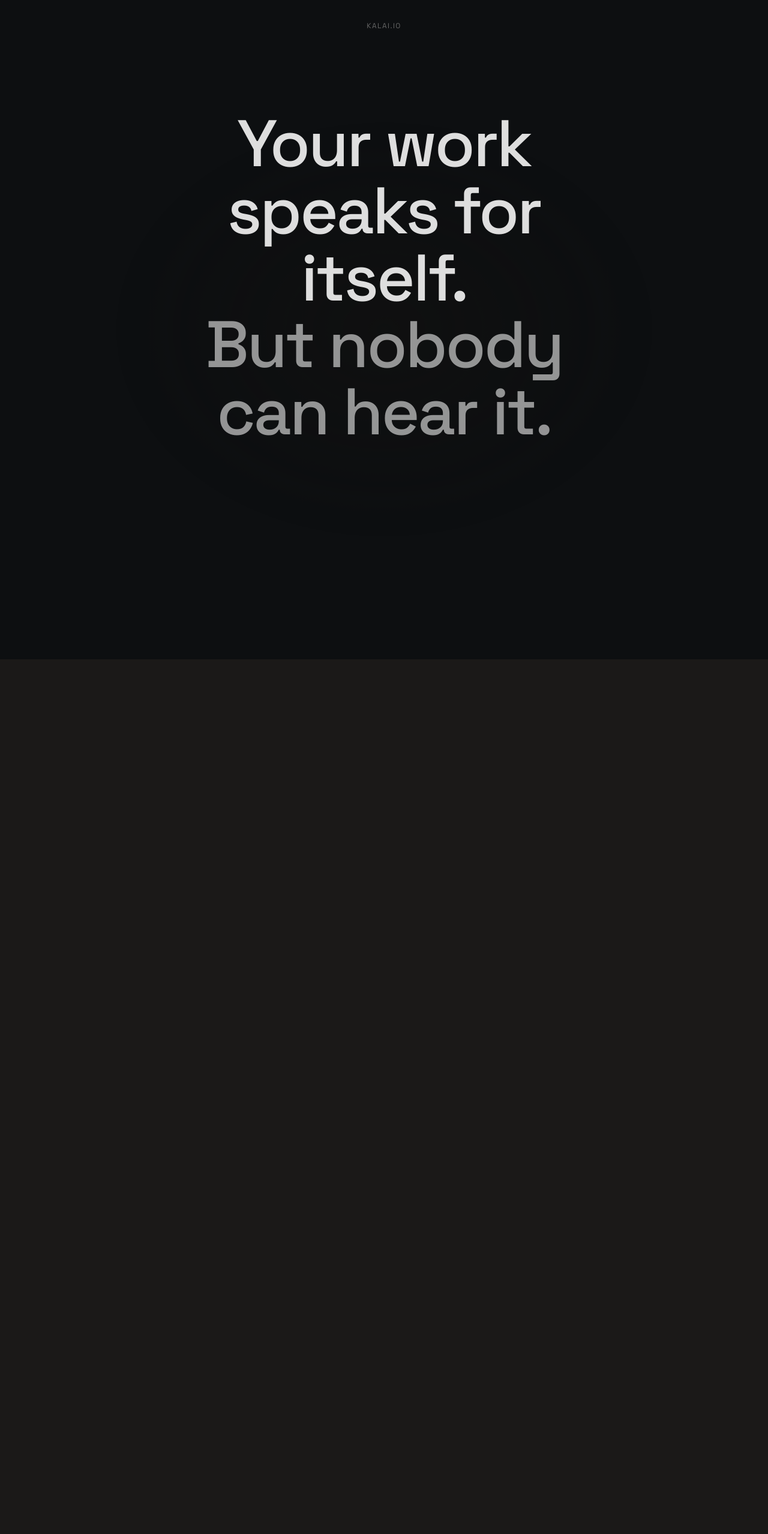
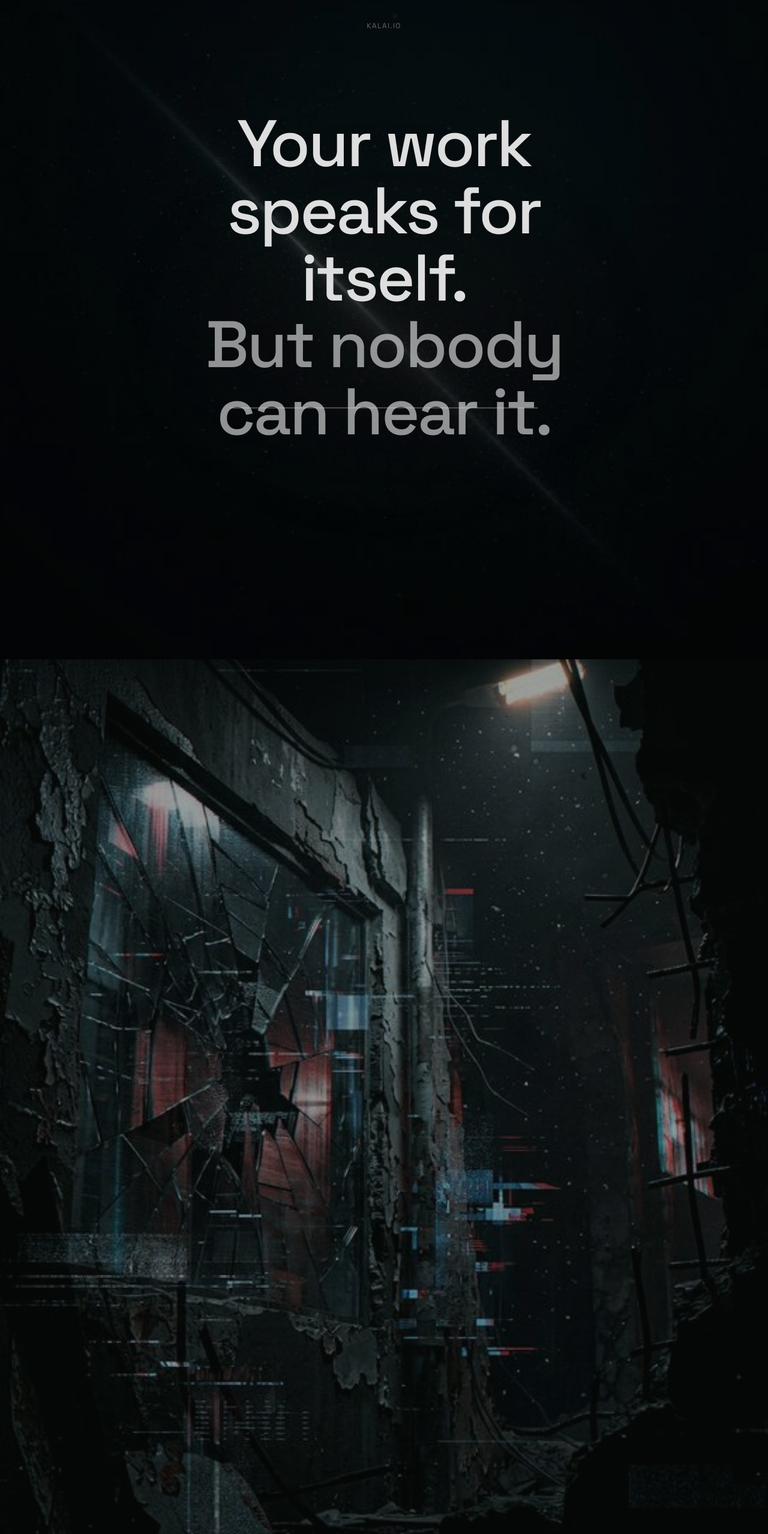
Before and after one commit to suganth-architect/kalai.io, a Next.js app: page / in a window 1280 px wide. Shown: the top 2557 px of the page at 60% size. Built offline with nearby package versions, Linux system fonts and the light colour scheme.

Commit message:
Fix CSS backgrounds hiding Thread and Images

```diff
--- a/src/app/components/Thread.tsx
+++ b/src/app/components/Thread.tsx
@@ -424,7 +424,7 @@ export default function Thread() {
         <path
           key={`core-${i}`}
           ref={setPathRef(i)}
-          className="thread-line mix-blend-screen"
+          className="thread-line"
           fill="none"
           strokeLinecap="round"
           strokeLinejoin="round"
--- a/src/app/styles/layout.css
+++ b/src/app/styles/layout.css
@@ -38,27 +38,27 @@
 /* ── Stage Sections ── */
 
 .stage-arrival {
-  background-color: var(--color-stage-arrival);
+  background-color: transparent;
 }
 
 .stage-disruption {
-  background-color: var(--color-stage-disruption);
+  background-color: transparent;
 }
 
 .stage-revelation {
-  background-color: var(--color-stage-revelation);
+  background-color: transparent;
 }
 
 .stage-proof {
-  background-color: var(--color-stage-proof);
+  background-color: transparent;
 }
 
 .stage-desire {
-  background-color: var(--color-stage-desire);
+  background-color: transparent;
 }
 
 .stage-conversion {
-  background-color: var(--color-stage-conversion);
+  background-color: transparent;
 }
 
 /* ── Stage Spacing ── */
```
